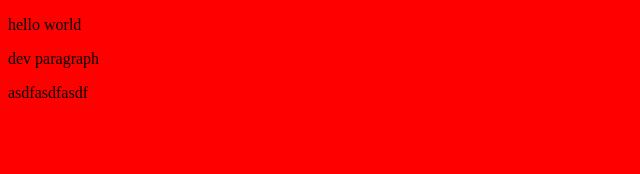
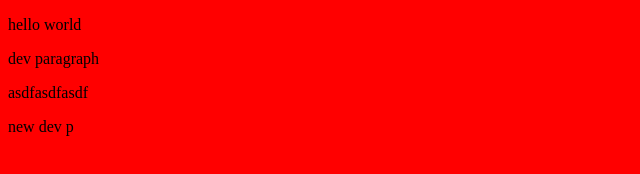
Before and after one commit to artemsvirskyi/branchTest, a plain HTML site: page index.html in a window 1280 px wide. Shown: the full height of the page, 0-640 px from the left. Drawn offline with Linux system fonts and the light colour scheme.

Commit message:
add new dev p

```diff
--- a/index.html
+++ b/index.html
@@ -9,5 +9,6 @@
 			<p>hello world</p>
 			<p>dev paragraph</p>
 			asdfasdfasdf
+			<p>new dev p</p>
 	</body>
 </html>
```
